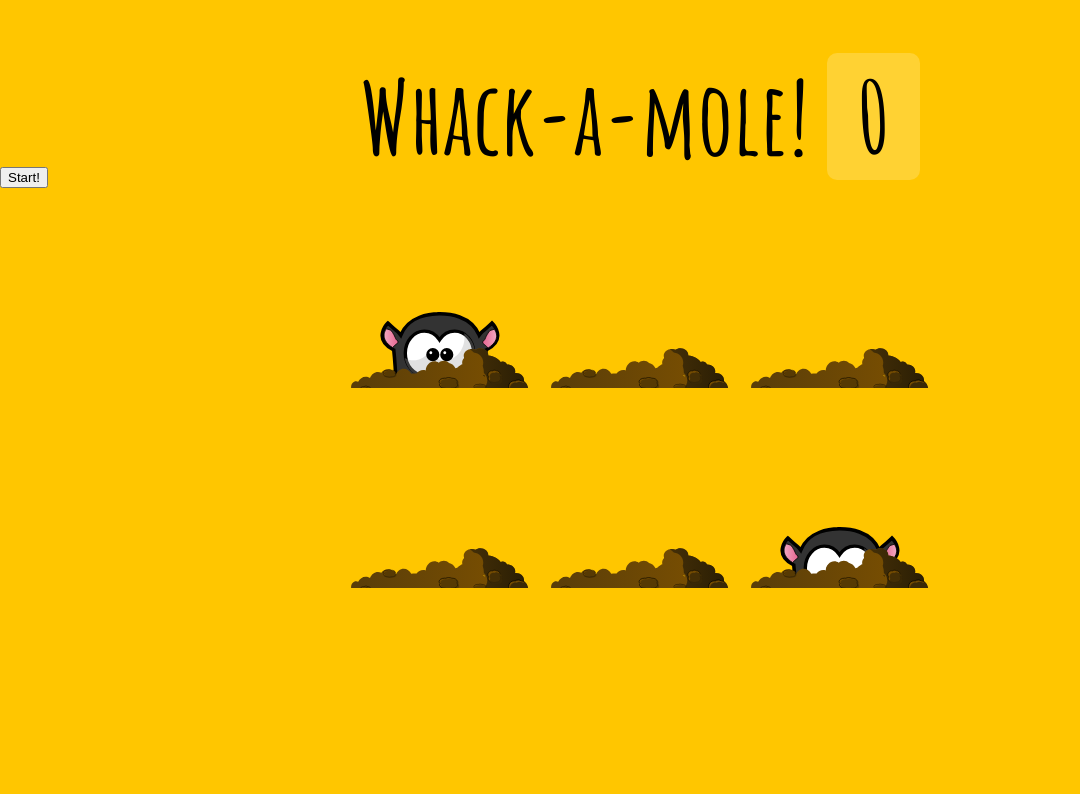
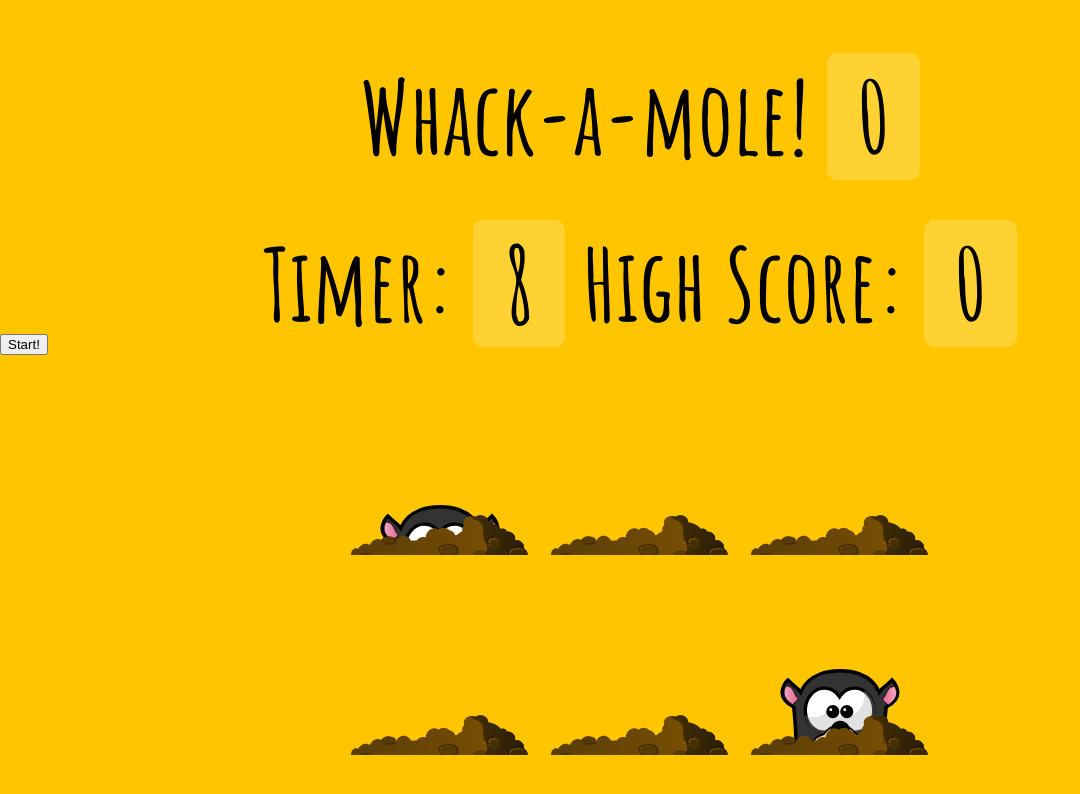
Before and after one commit to crayz7/JS30-Wes-Bos, a plain HTML site: page 30 - Whack A Mole/index-START.html in a window 1280 px wide. Both pictures are taken after a click on the button "Start!". Shown: the whole page, without its empty margins (0-1080 px from the left). Drawn offline with Linux system fonts and the light colour scheme.

Commit message:
whack a mole - added features

```diff
--- a/30 - Whack A Mole/index-START.html
+++ b/30 - Whack A Mole/index-START.html
@@ -13,6 +13,7 @@
   <h1>Whack-a-mole!
     <span class="score">0</span>
   </h1>
+  <h1>Timer: <span class="timerDisplay score">10</span> High Score: <span class="scoreDisplay score">0</span></h1>
   <button onClick="startGame()">Start!</button>
 
   <div class="game">
@@ -39,10 +40,13 @@
   <script>
     const holes = document.querySelectorAll('.hole');
     const scoreBoard = document.querySelector('.score');
+    const highScoreDisplay = document.querySelector('.scoreDisplay')
     const moles = document.querySelectorAll('.mole');
+    const timer = document.querySelector('.timerDisplay')
     // save last hole so that it doesn't repeat
     let lastHole;
     let timeUp = false;
+    let highScore = 0;
 
     function randomTime(min, max) {
       return Math.round(Math.random() * (max - min) + min);
@@ -61,34 +65,60 @@
       return hole;
     };
 
+    // mole will pop up for random time between 200ms and 1000ms
     function popUp() {
       const time = randomTime(200, 1000);
       const hole = randomHole(holes);
       hole.classList.add('up')
       setTimeout(() => {
         hole.classList.remove('up');
-        if(!timeUp) popUp();
+        if (!timeUp) popUp();
       }, time);
     };
 
     function startGame() {
       scoreBoard.textContent = 0;
+      timer.textContent = 10;
       timeUp = false;
       score = 0;
+      displayTimeLeft()
       popUp();
       setTimeout(() => {
         timeUp = true;
       }, 10000);
     };
 
+    function displayTimeLeft() {
+      let timeLeft = 10;
+      let countdown = setInterval(() => {
+        timeLeft--;
+        timer.textContent = timeLeft;
+        if (timeLeft <= 0) {
+          clearInterval(countdown)
+        }
+      }, 1000)
+    };
+
     function clicked(e) {
-      if(!e.isTrusted) return // click was false and faked
-      score++;
-      this.parentNode.classList.remove('up')
-      scoreBoard.textContent = score;
+      if (!e.isTrusted) return // click was faked
+
+      // prevent multiple clicks and scoring
+      if (!this.classList.contains('whacked')) {
+        this.classList.add('whacked')
+        score++;
+        if (highScore < score) highScore++;
+        this.parentNode.classList.remove('up');
+        scoreBoard.textContent = score;
+        highScoreDisplay.textContent = highScore;
+      }
+    };
+
+    function moleDown() {
+      this.classList.remove('whacked');
     };
 
     moles.forEach(mole => mole.addEventListener('click', clicked));
+    moles.forEach(mole => mole.addEventListener('transitionend', moleDown));
 
   </script>
 </body>
```
